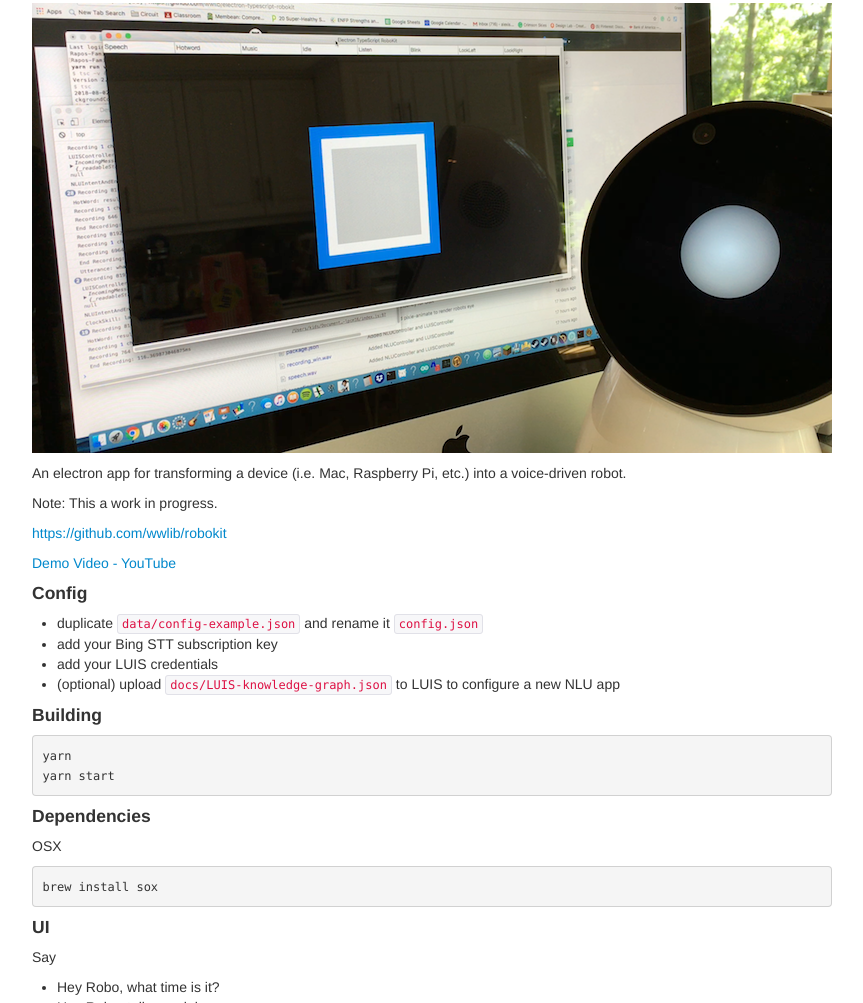
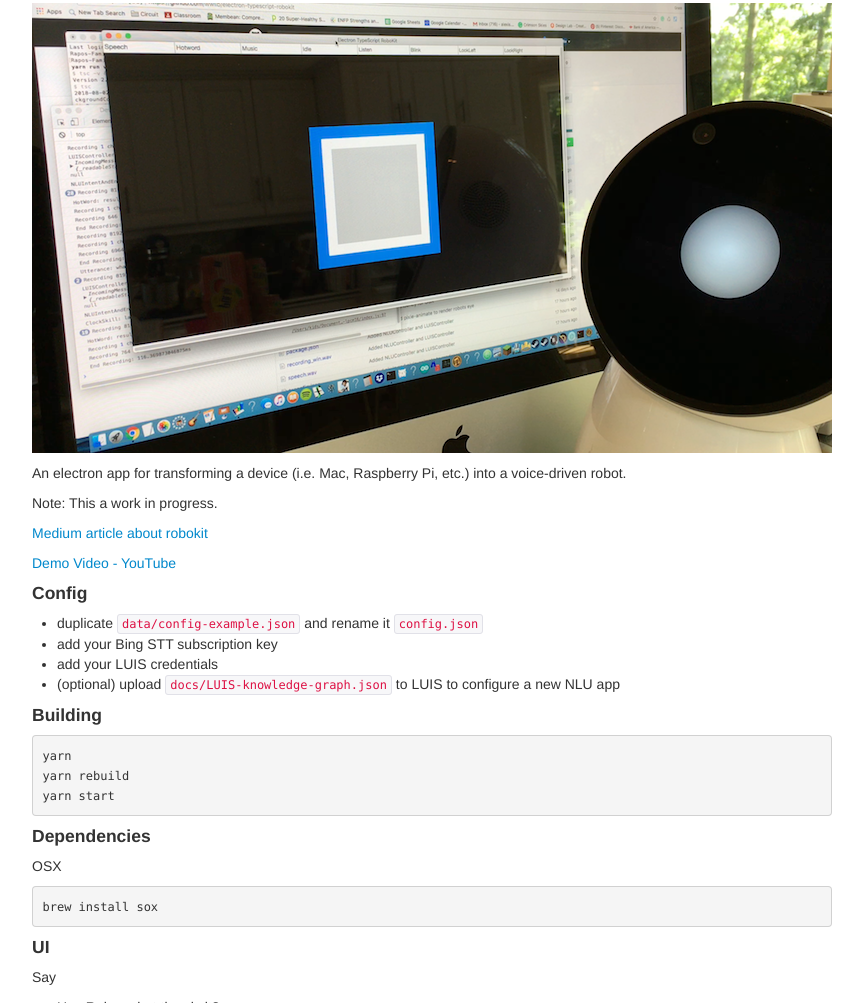
Before and after one commit to wwlib/robokit, an Electron app: page docs/index.html in a window 1280 px wide. Shown: the part 187-1190 px from the top of the page, without its empty margins (208-1071 px from the left). Drawn offline with Linux system fonts and the light colour scheme.

Commit message:
updated docs.

```diff
--- a/docs/index.html
+++ b/docs/index.html
@@ -26,7 +26,7 @@
 
 <p>Note: This a work in progress.</p>
 
-<p><a href="https://github.com/wwlib/robokit">https://github.com/wwlib/robokit</a></p>
+<p><a href="https://medium.com/@andrew.rapo/make-your-own-conversational-ai-social-robot-with-robokit-a-crude-approximation-of-jibo-10847e9a2661">Medium article about robokit</a></p>
 
 <p><a href="https://youtu.be/r_Vzp8tXdkI">Demo Video - YouTube</a></p>
 
@@ -45,6 +45,7 @@
 <h4 id="building">Building</h4>
 
 <pre><code>yarn
+yarn rebuild
 yarn start
 </code></pre>
 
```
Also changed, not shown: README.md, docs/img/robokit-rom-robocommander.png (added).
